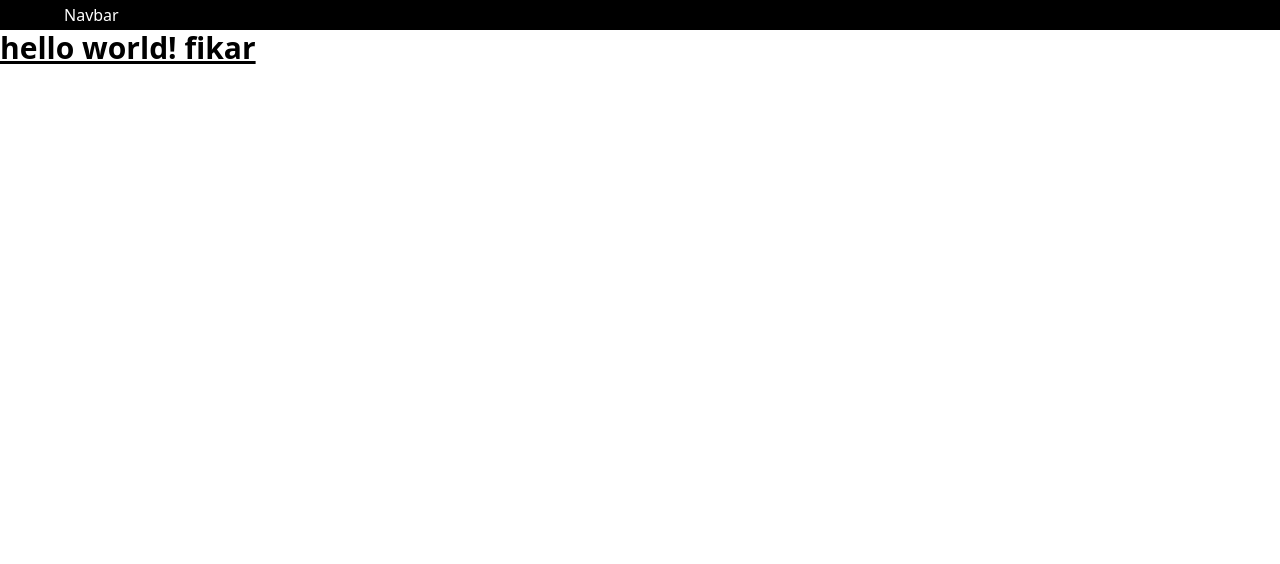
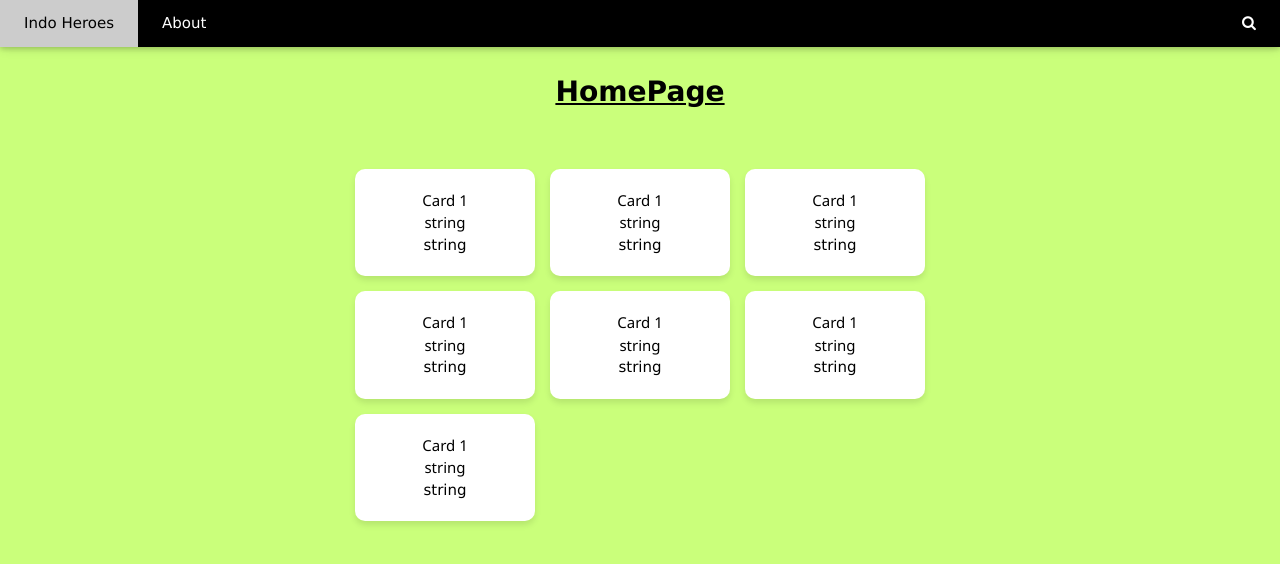
Before and after one commit to dzulfikar68/indo-heroes-app, a Next.js app: page / in a window 1280 px wide. Shown: the top 564 px of the page. Built offline with nearby package versions, Linux system fonts and the light colour scheme.

Commit message:
add card and grid

```diff
--- /dev/null
+++ b/src/components/elements/Card.tsx
@@ -0,0 +1,18 @@
+export interface CardItem {
+  title: string;
+  subDesc: string;
+  desc: string;
+  imageUrl: string;
+}
+
+function Card({ title, subDesc, desc, imageUrl }: CardItem) {
+  return (
+    <div className="card">
+      <h3>{title}</h3>
+      <h6>{subDesc}</h6>
+      <p>{desc}</p>
+    </div>
+  );
+}
+
+export default Card;
--- /dev/null
+++ b/src/components/elements/NavHeader.tsx
@@ -0,0 +1,14 @@
+import Link from "next/link";
+
+interface NavHeaderProps {
+  title: string;
+  url: string;
+}
+
+export default function NavHeader({title, url}: NavHeaderProps) {
+  return (
+    <Link href={url} className="w3-bar-item w3-button w3-padding-large">
+      {title}
+    </Link>
+  );
+}
--- a/src/components/layouts/AppShell/index.tsx
+++ b/src/components/layouts/AppShell/index.tsx
@@ -1,5 +1,6 @@
 import { useRouter } from "next/router";
-import Navbar from "../Navbar";
+// import Navbar from "../Navbar";
+import HeaderView from "@/views/Home/Header";
 
 type AppShellProps = {
   children: React.ReactNode;
@@ -17,7 +18,8 @@ const AppShell = (props: AppShellProps) => {
   // console.log(router)
   return (
     <main>
-      {!disableNavbar.includes(pathname) && <Navbar />}
+      {!disableNavbar.includes(pathname) && <HeaderView/> }
+      {/* <Navbar /> */}
       {children}
       {/* <>footer</> */}
     </main>
--- /dev/null
+++ b/src/components/layouts/Container/index.tsx
@@ -0,0 +1,11 @@
+type ContainerProps = {
+  children: React.ReactNode;
+};
+
+export default function Container({children}: ContainerProps) {
+    return (
+        <div className="mt-2 pt-10">
+            {children}
+        </div>
+    )
+}
--- /dev/null
+++ b/src/components/layouts/Grid/index.tsx
@@ -0,0 +1,22 @@
+import Card, { CardItem } from "@/components/elements/Card";
+import { useState } from "react";
+
+export default function CardGrid() {
+  const [cardData, setCardData] = useState<CardItem[]>([
+    { title: "Card 1", subDesc: "string", desc: "string", imageUrl: "" },
+    { title: "Card 1", subDesc: "string", desc: "string", imageUrl: "" },
+    { title: "Card 1", subDesc: "string", desc: "string", imageUrl: "" },
+    { title: "Card 1", subDesc: "string", desc: "string", imageUrl: "" },
+    { title: "Card 1", subDesc: "string", desc: "string", imageUrl: "" },
+    { title: "Card 1", subDesc: "string", desc: "string", imageUrl: "" },
+    { title: "Card 1", subDesc: "string", desc: "string", imageUrl: "" },
+  ]);
+
+  return (
+    <div className="grid-container">
+      {cardData.map((card, index) => (
+        <Card key={index} {...card}/>
+      ))}
+    </div>
+  );
+}
--- a/src/pages/_document.tsx
+++ b/src/pages/_document.tsx
@@ -1,13 +1,28 @@
-import { Html, Head, Main, NextScript } from 'next/document'
+import { Html, Head, Main, NextScript } from "next/document";
 
 export default function Document() {
   return (
     <Html lang="en">
-      <Head />
+      <Head>
+        <meta charSet="UTF-8" />
+        <meta name="viewport" content="width=device-width, initial-scale=1" />
+        <link
+          rel="stylesheet"
+          href="https://www.w3schools.com/w3css/4/w3.css"
+        />
+        <link
+          rel="stylesheet"
+          href="https://fonts.googleapis.com/css?family=Lato"
+        />
+        <link
+          rel="stylesheet"
+          href="https://cdnjs.cloudflare.com/ajax/libs/font-awesome/4.7.0/css/font-awesome.min.css"
+        />
+      </Head>
       <body>
         <Main />
         <NextScript />
       </body>
     </Html>
-  )
+  );
 }
--- a/src/pages/about/index.tsx
+++ b/src/pages/about/index.tsx
@@ -1,11 +1,14 @@
-import AboutView from "@/views/About";
+import Container from "@/components/layouts/Container";
+import AboutViews from "@/views/About";
 
 const AboutPage = () => {
-    return (
-        <>
-        <AboutView/>
-        </>
-    )
+  return (
+    <>
+      <Container>
+        <AboutViews />
+      </Container>
+    </>
+  );
 };
 
 export default AboutPage;
--- a/src/pages/index.tsx
+++ b/src/pages/index.tsx
@@ -1,9 +1,12 @@
-import HomeView from "@/views/Home";
+import Container from "@/components/layouts/Container";
+import HomeViews from "@/views/Home";
 
 export default function Home() {
   return (
     <>
-      <HomeView />
+      <Container>
+        <HomeViews />
+      </Container>
     </>
   );
 }
--- a/src/styles/globals.css
+++ b/src/styles/globals.css
@@ -12,6 +12,7 @@ html,
 body {
   max-width: 100vw;
   overflow-x: hidden;
+  background-color: #caff7b;
 }
 
 a {
@@ -19,6 +20,80 @@ a {
   text-decoration: none;
 }
 
+/* Style the header */
+.header {
+  padding: 30px;
+  text-align: center;
+  font-size: 35px;
+}
+
+/* Container for flexboxes */
+.row {
+  display: -webkit-flex;
+  display: flex;
+}
+
+/* Create three equal columns that sits next to each other */
+.column {
+  -webkit-flex: 1;
+  -ms-flex: 1;
+  flex: 1;
+  padding: 10px;
+  height: 300px; /* Should be removed. Only for demonstration */
+}
+
+/* Left and right column */
+.column.side {
+  -webkit-flex: 1;
+  -ms-flex: 1;
+  flex: 1;
+}
+
+/* Middle column */
+.column.middle {
+ -webkit-flex: 2;
+ -ms-flex: 2;
+ flex: 2;
+}
+
+/* Style the footer */
+.footer {
+  padding: 10px;
+  text-align: center;
+}
+
+.grid-container {
+  display: grid;
+  grid-template-columns: repeat(3, 1fr);
+  gap: 15px;
+  padding: 20px;
+  max-width: 800px;
+  margin: auto;
+}
+
+.card {
+  background: white;
+  padding: 20px;
+  border-radius: 10px;
+  box-shadow: 0 4px 6px rgba(0, 0, 0, 0.1);
+  text-align: center;
+}
+
+.top_container {
+  min-height: 100vh; /* Pastikan minimal setinggi layar */
+  display: flex;
+  flex-direction: column;
+  overflow-y: auto; /* Bisa di-scroll jika kontennya panjang */
+}
+
+/* Responsive layout - makes the three columns stack on top of each other instead of next to each other */
+@media (max-width: 600px) {
+  .row {
+    -webkit-flex-direction: column;
+    flex-direction: column;
+  }
+}
+
 /* @media (prefers-color-scheme: dark) {
   html {
     color-scheme: dark;
--- a/src/views/About/index.tsx
+++ b/src/views/About/index.tsx
@@ -1,8 +1,8 @@
 import Head from "next/head";
 
-const AboutView = () => {
+const AboutViews = () => {
   return (
-    <div>
+    <div className="top_container">
       <Head>
         <title>About</title>
       </Head>
@@ -11,4 +11,4 @@ const AboutView = () => {
   );
 };
 
-export default AboutView;
+export default AboutViews;
--- /dev/null
+++ b/src/views/Home/Header.tsx
@@ -0,0 +1,27 @@
+import NavHeader from "@/components/elements/NavHeader";
+
+export default function HeaderView() {
+
+    const list = [
+        "Indo Heroes",
+        "About"
+    ]
+
+  return (
+    <div className="w3-top">
+      <div className="w3-bar w3-black w3-card">
+        {
+            list.map((item, index) => (
+                <NavHeader key={index} title={item} url="" />
+            ))
+        }
+        <a
+          href="#"
+          className="w3-padding-large w3-hover-red w3-hide-small w3-right"
+        >
+          <i className="fa fa-search"></i>
+        </a>
+      </div>
+    </div>
+  );
+}
--- a/src/views/Home/index.tsx
+++ b/src/views/Home/index.tsx
@@ -1,12 +1,22 @@
+import CardGrid from "@/components/layouts/Grid";
 import Head from "next/head";
 
-export default function HomeView() {
+export default function HomeViews() {
   return (
-    <div>
+    <div className="top_container">
       <Head>
         <title>Home</title>
       </Head>
-      <div className="text-3xl font-bold underline">hello world! fikar</div>
+      <div className="header">
+        <div className="text-3xl font-bold underline">HomePage</div>
+      </div>
+      <div className="row">
+        <div className="column side"></div>
+        <div className="column middle">
+          <CardGrid/>
+        </div>
+        <div className="column side"></div>
+      </div>
     </div>
   );
 }
```
